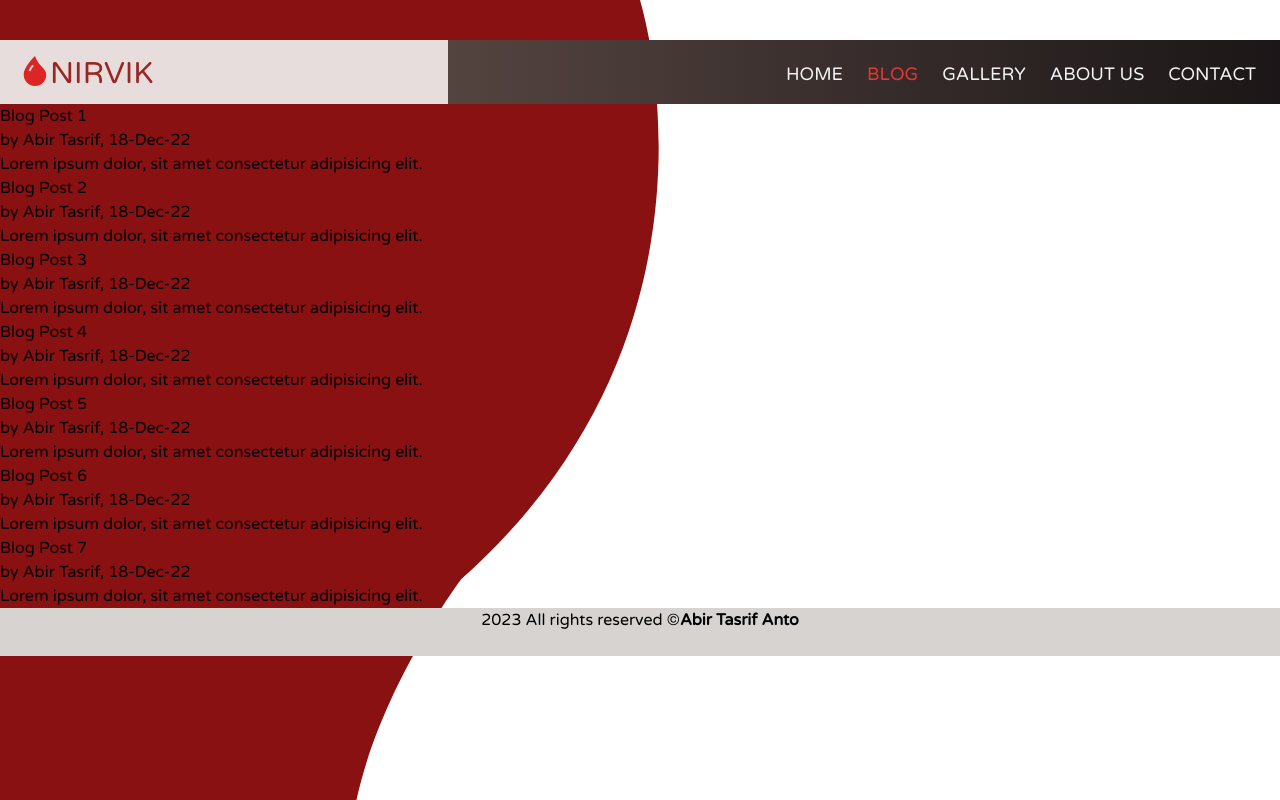
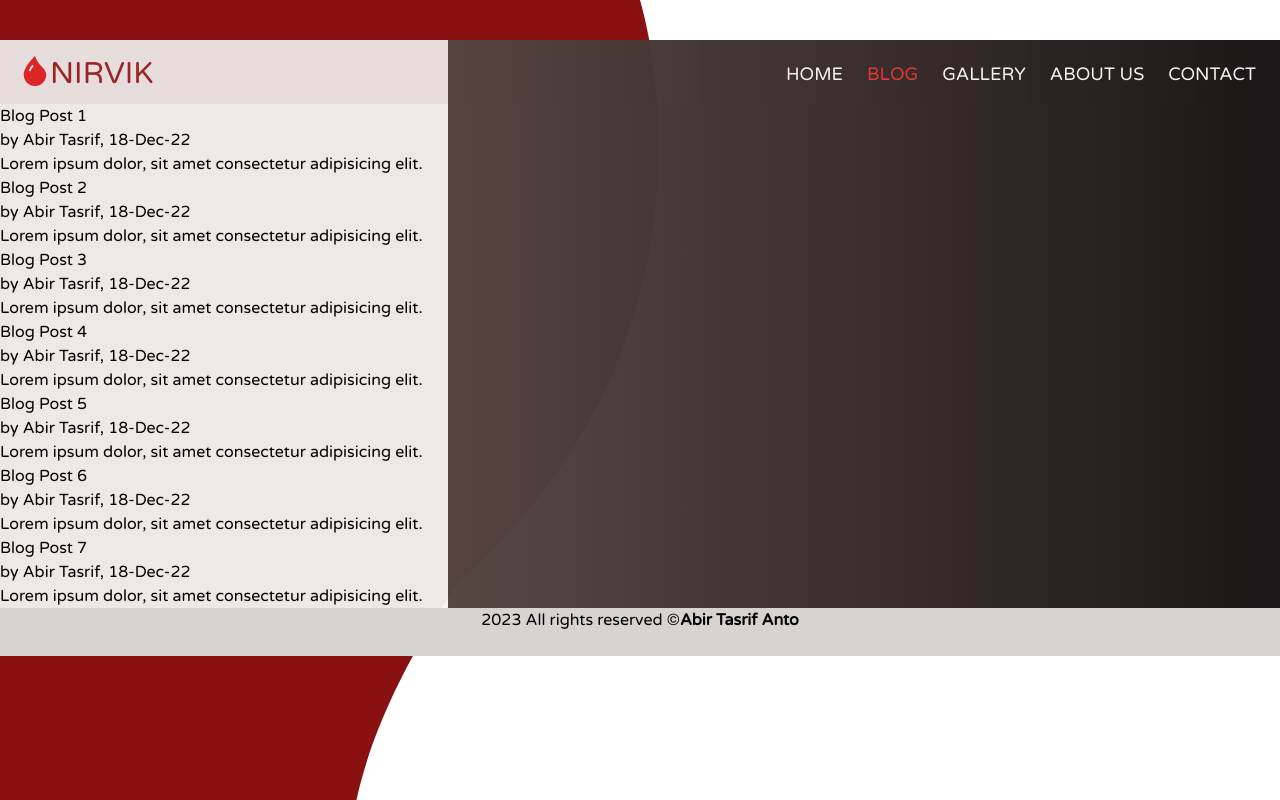
Before and after one commit to abirtasrif/nirvik-blood-donation, a React (Vite) app: page /blog in a window 1280 px wide. Built offline with nearby package versions, Linux system fonts and the light colour scheme.

Commit message:
refining css

```diff
--- a/src/index.css
+++ b/src/index.css
@@ -33,14 +33,22 @@ body {
 }
 
 .nav-items {
-  background: linear-gradient(to Right, #e8dddd 0% 35%, #544440 35%, #1b1617);
-}
-.home {
   background: linear-gradient(
     to Right,
-    rgba(243, 243, 243, 0.9) 0% 35%,
-    #544440 35%,
+    #e8dddd 0% 35%,
+    rgba(84, 68, 64, 0.98) 35%,
     #1b1617
+  );
+}
+.home,
+.blog,
+.gallery,
+.about {
+  background: linear-gradient(
+    to Right,
+    rgba(243, 243, 243, 0.95) 0% 35%,
+    rgba(84, 68, 64, 0.98) 35%,
+    rgba(27, 22, 23)
   );
 }
 
--- a/src/pages/Blog.jsx
+++ b/src/pages/Blog.jsx
@@ -3,7 +3,7 @@ import BlogPost from "../components/BlogPost";
 
 const Blog = () => {
   return (
-    <div className="blog mt-[6.5rem]">
+    <div className="blog container mx-auto mt-[6.5rem]">
       <BlogPost />
     </div>
   );
```
